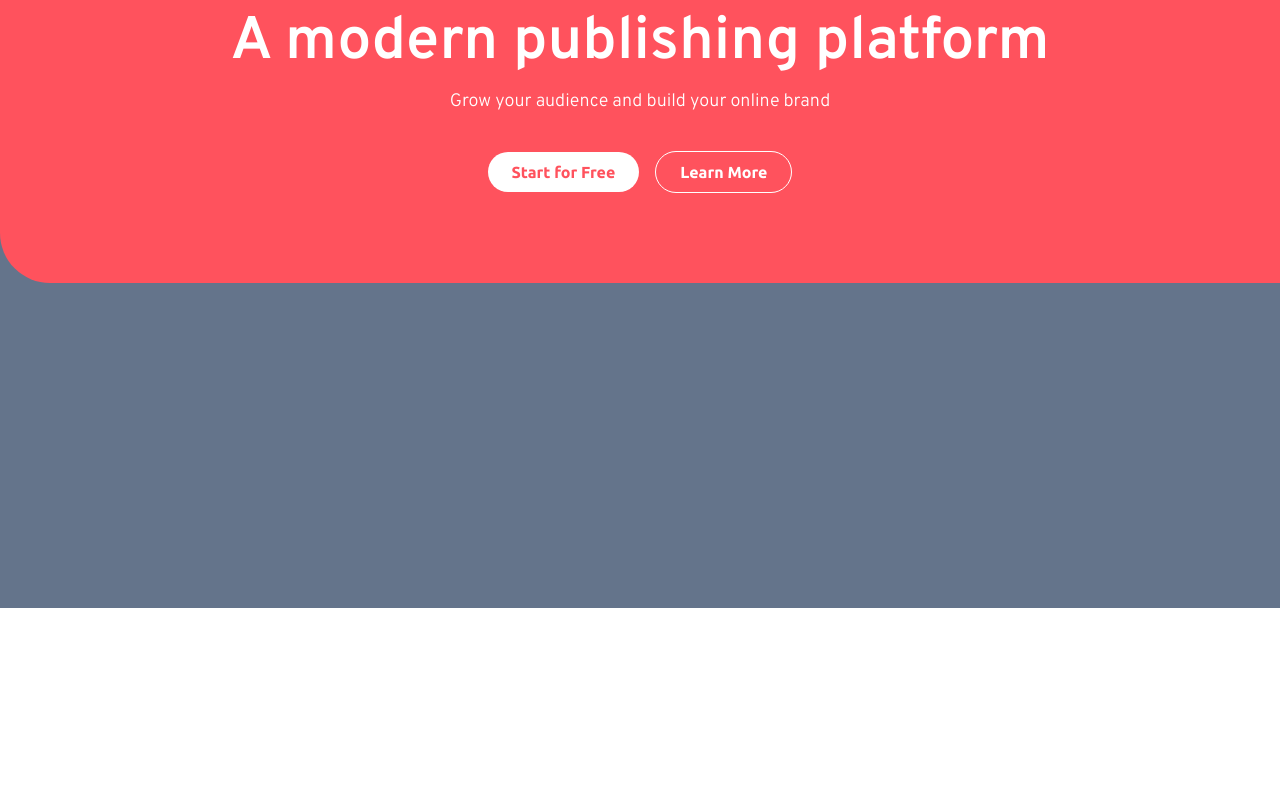
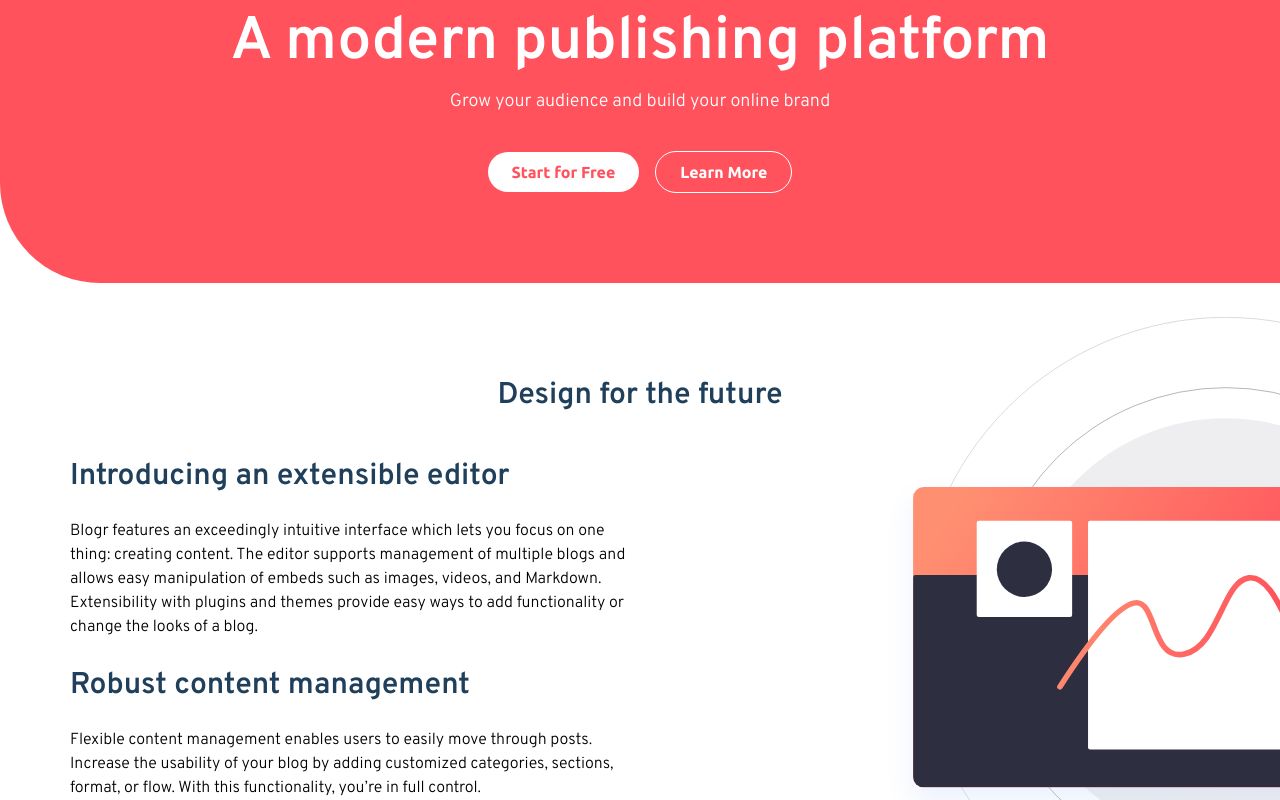
Before and after one commit to jaomanoel/landing-page-blogr, a React (Vite) app: page / in a window 1280 px wide. Shown: the part 192-992 px from the top of the page. Before the commit the page ends 800 px from the top, so only its background shows below. Built offline with nearby package versions, Linux system fonts and the light colour scheme.

Commit message:
Created partial design

```diff
--- a/src/App.tsx
+++ b/src/App.tsx
@@ -1,13 +1,15 @@
 import Header from "./ui/components/surface/Header/Header";
 import Hero from "./ui/partials/index/_hero";
+import Design from "./ui/partials/index/_design";
 
 function App() {
     return (
-        <div className="App bg-slate-500 h-[100vh]">
-            <div className="w-full flex flex-col items-center justify-center rounded-bl-[50px] gap-60 md:gap-120 md:rounded-bl-[50px] bg-light-red">
+        <div className="App bg-white h-full">
+            <div className="w-full flex flex-col items-center justify-center rounded-bl-[100px] gap-60 md:gap-120 bg-light-red">
                 <Header />
                 <Hero />
             </div>
+            <Design />
         </div>
     );
 }
--- /dev/null
+++ b/src/ui/partials/index/_design.tsx
@@ -0,0 +1,59 @@
+import React from "react";
+
+import editorDesktop from "../../../assets/images/illustration-editor-desktop.svg";
+import editorMobile from "../../../assets/images/illustration-editor-mobile.svg";
+
+const design: React.FC = () => {
+    return (
+        <div className="w-full flex items-center justify-center pt-90 px-16 overflow-hidden">
+            <div className="w-full max-w-default flex flex-col items-center justify-center gap-36 relative">
+                <h2 className="text-very-dark-blue font-bold font-overpass text-3xl">
+                    Design for the future
+                </h2>
+
+                <div className="w-full flex flex-col lg:flex-row items-center justify-center lg:justify-start gap-36">
+                    <picture className="lg:absolute lg:translate-x-2/4 lg:right-0 lg:w-650">
+                        <source
+                            media="(min-width: 1024px)"
+                            srcSet={editorDesktop}
+                        />
+                        <img src={editorMobile} alt="illustrationeditor" />
+                    </picture>
+
+                    <div className="flex flex-col items-center gap-24 max-w-4xl">
+                        <div className="text-center md:text-left">
+                            <h3 className="font-bold font-overpass text-3xl text-very-dark-blue pb-20">
+                                Introducing an extensible editor
+                            </h3>
+                            <p className="text-base  font-overpass">
+                                Blogr features an exceedingly intuitive
+                                interface which lets you focus on one thing:
+                                creating content. The editor supports management
+                                of multiple blogs and allows easy manipulation
+                                of embeds such as images, videos, and Markdown.
+                                Extensibility with plugins and themes provide
+                                easy ways to add functionality or change the
+                                looks of a blog.
+                            </p>
+                        </div>
+
+                        <div className="text-center md:text-left">
+                            <h3 className="font-bold font-overpass text-3xl text-very-dark-blue pb-20">
+                                Robust content management
+                            </h3>
+                            <p className="text-base  font-overpass">
+                                Flexible content management enables users to
+                                easily move through posts. Increase the
+                                usability of your blog by adding customized
+                                categories, sections, format, or flow. With this
+                                functionality, you’re in full control.
+                            </p>
+                        </div>
+                    </div>
+                </div>
+            </div>
+        </div>
+    );
+};
+
+export default design;
```
